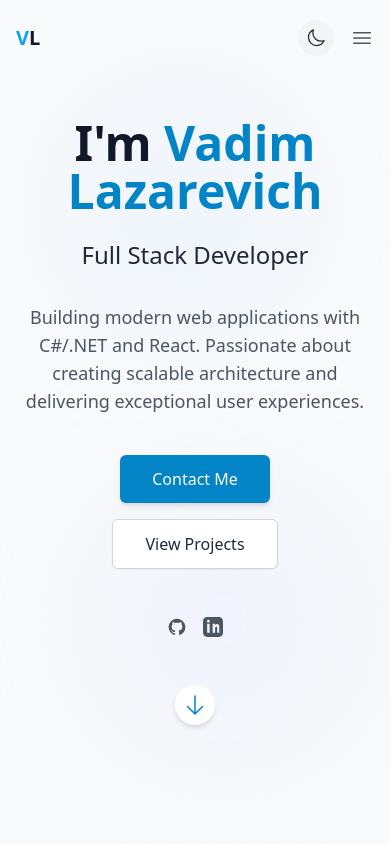
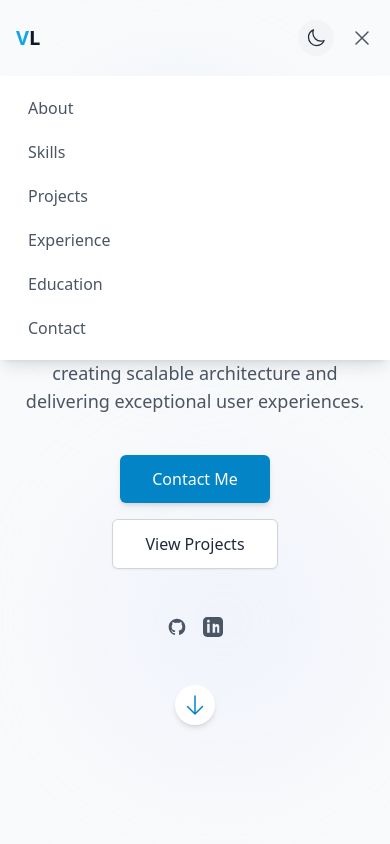
Before and after one commit to vadim1690/resume-landing-page, a React (Vite) app: page / in a window 390 px wide. Both pictures are taken after a click on the button 362 px from the left and 38 px from the top of the page. Shown: the top 844 px of the page. Built offline with nearby package versions, Linux system fonts and the light colour scheme.

Commit message:
Fix mobile hamburger menu functionality

```diff
--- a/src/components/layout/Navbar.tsx
+++ b/src/components/layout/Navbar.tsx
@@ -11,7 +11,10 @@ const Navbar: FC = () => {
   const { theme, toggleTheme } = useTheme();
 
   // Toggle menu open/closed
-  const toggleMenu = () => setIsMenuOpen((prev) => !prev);
+  const toggleMenu = (e: React.MouseEvent) => {
+    e.stopPropagation();
+    setIsMenuOpen((prev) => !prev);
+  };
 
   // Close menu when clicking outside
   useEffect(() => {
@@ -119,7 +122,7 @@ const Navbar: FC = () => {
             animate={{ opacity: 1, height: "auto" }}
             exit={{ opacity: 0, height: 0 }}
             transition={{ duration: 0.3 }}
-            className="md:hidden bg-white dark:bg-gray-800 overflow-hidden shadow-lg"
+            className="md:hidden absolute top-full left-0 right-0 bg-white dark:bg-gray-800 overflow-hidden shadow-lg z-50"
           >
             <div className="px-4 py-3 space-y-1">
               {navLinks.map((link) => (
```
